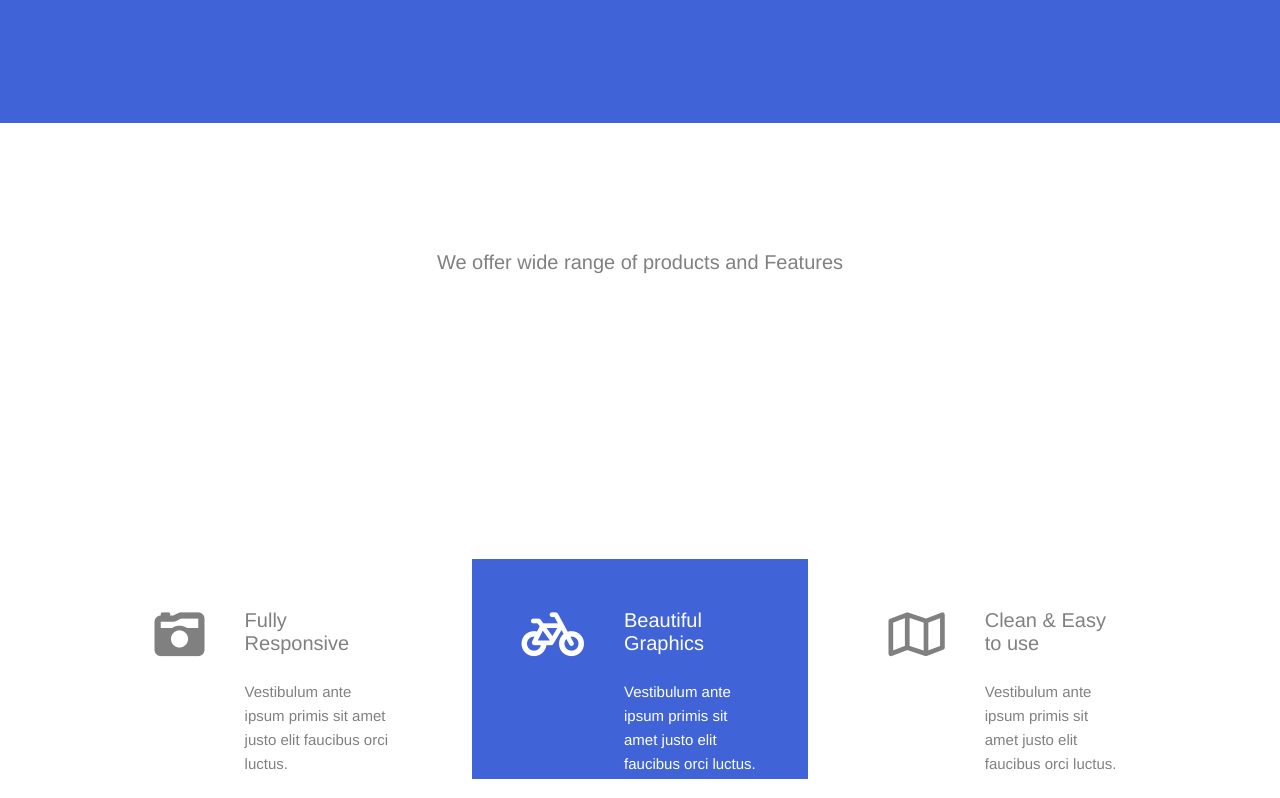
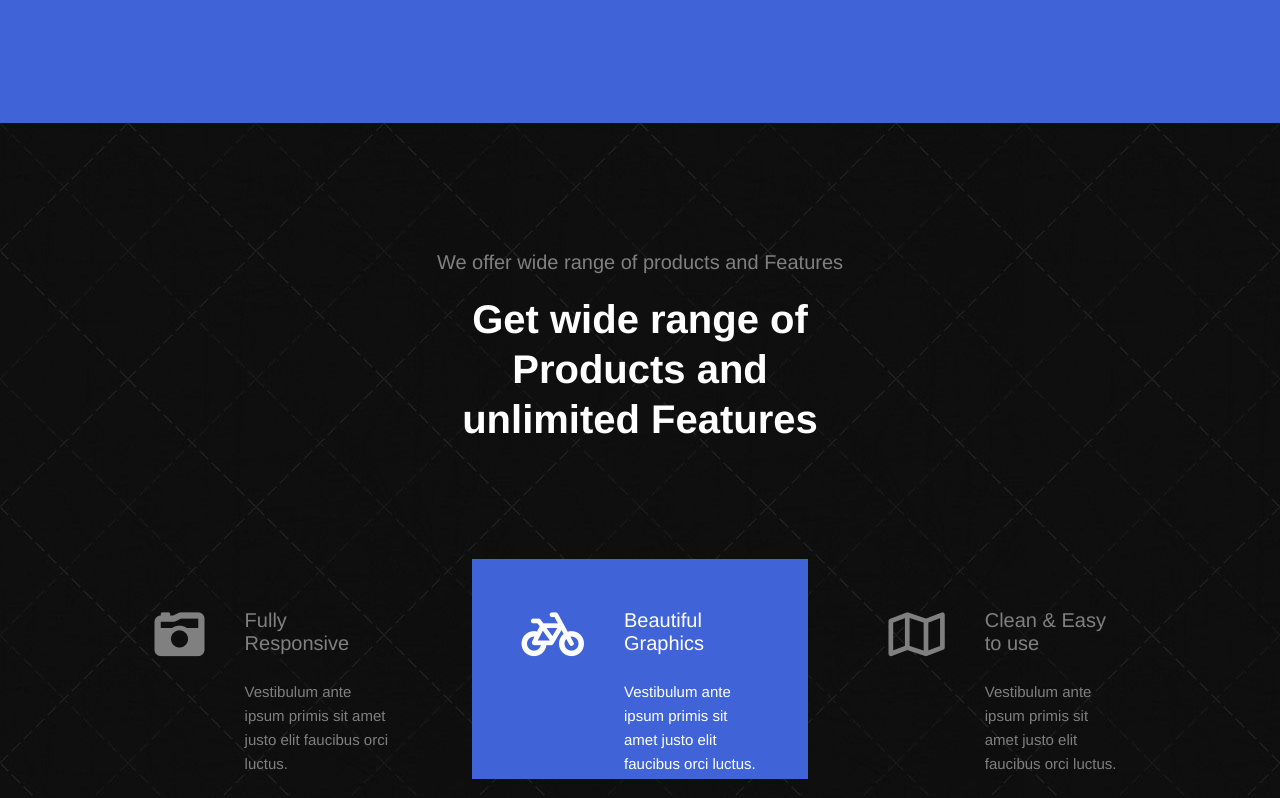
Before and after one commit to mahendrap13/Iblue_mahi, a plain HTML site: page about.html in a window 1280 px wide. Shown: the part 1700-2498 px from the top of the page. Drawn offline with Linux system fonts and the light colour scheme.

Commit message:
Update about.css

```diff
--- a/about.css
+++ b/about.css
@@ -370,7 +370,7 @@ nav i {
 
 .section6 {
   height: 120vh;
-  background-image: url(/IMAGE/pattren30.jpg);
+  background-image: url(pattren30.jpg);
   padding: 10% 7%;
   color: white;
   text-align: center;
```
